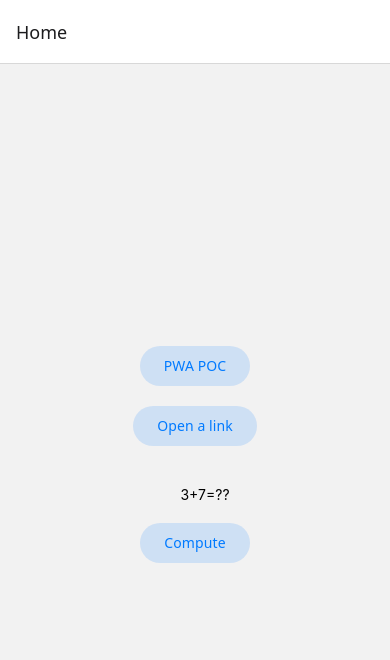
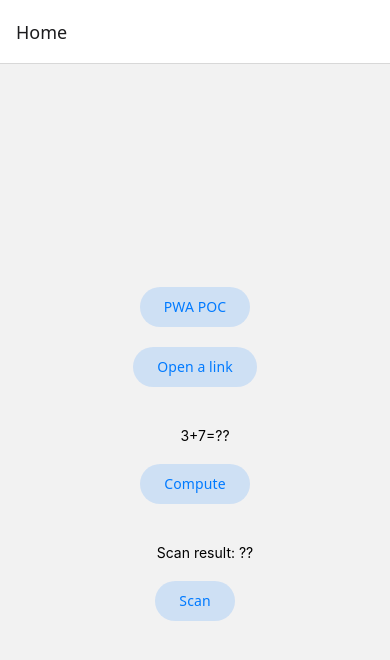
Before and after one commit to js5323/RNDemo79, a React Native app: screen / in a window 390 px wide. Shown: the top 660 px of the page. Built offline with nearby package versions, Linux system fonts and the light colour scheme.

Commit message:
add mpaas module

```diff
--- a/src/screens/HomeScreen.tsx
+++ b/src/screens/HomeScreen.tsx
@@ -1,32 +1,49 @@
-import { Button } from '@react-navigation/elements';
-import React, { useState } from 'react';
-import { StyleSheet, Text, View } from 'react-native';
-import RTNCalculator from "rtn-calculator/js/NativeRTNCalculator";
+import {Button} from '@react-navigation/elements';
+import React, {useState} from 'react';
+import {StyleSheet, Text, View} from 'react-native';
+import RTNCalculator from 'rtn-calculator/js/NativeRTNCalculator';
+import RTNMpaas from 'rtn-mpaas/js/NativeRTNMpaas';
 
 type Props = {};
 
 const pwaPocUrl =
   'https://wwwsit.aia.com.hk/content/dam/hk/iChange/poc/pwa/index.html';
 
-export default function HomeScreen({ }: Props) {
-
-  const [result, setResult] = useState<number>()
+export default function HomeScreen({}: Props) {
+  const [result, setResult] = useState<number>();
+  const [scanRes, setScanResult] = useState<string>();
   return (
     <View style={styles.container}>
-      <Button screen="WebviewScreen" params={{ url: pwaPocUrl }}>
+      <Button screen="WebviewScreen" params={{url: pwaPocUrl}}>
         PWA POC
       </Button>
       <Button screen="OpenLink">Open a link</Button>
 
-      <Text style={{ marginLeft: 20, marginTop: 20 }}>
-        3+7={result ?? "??"}
+      <Text style={{marginLeft: 20, marginTop: 20}}>3+7={result ?? '??'}</Text>
+      <Button
+        onPress={async () => {
+          const value = await RTNCalculator?.add(3, 7);
+
+          setResult(value);
+        }}>
+        Compute
+      </Button>
+
+      <Text style={{marginLeft: 20, marginTop: 20}}>
+        Scan result: {scanRes ?? '??'}
       </Text>
       <Button
         onPress={async () => {
-          const value = await RTNCalculator?.add(3, 7);
-          setResult(value);
-        }}
-      >Compute</Button>
+          try {
+            const value = await RTNMpaas?.startScan('qrCode');
+            console.log(value);
+            setScanResult(JSON.stringify(value));
+          } catch (error) {
+            console.error('Error during scan:', error);
+          }
+        }}>
+        Scan
+      </Button>
     </View>
   );
 }
```
Also changed, not shown: 12 other files (tests, documents, lock files or other folders).
